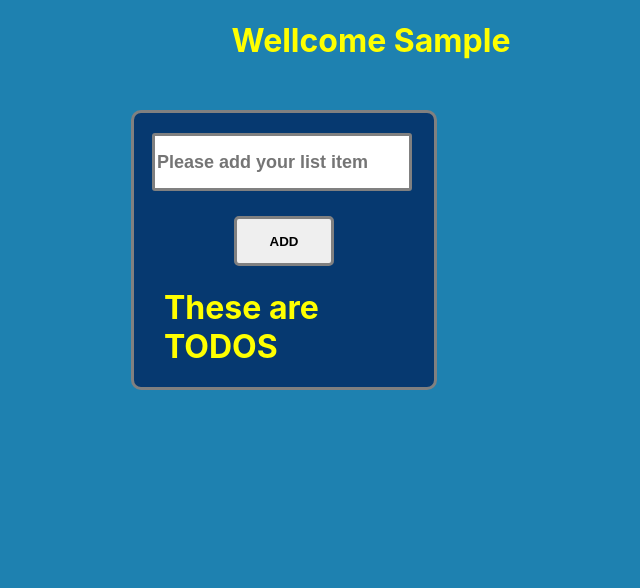
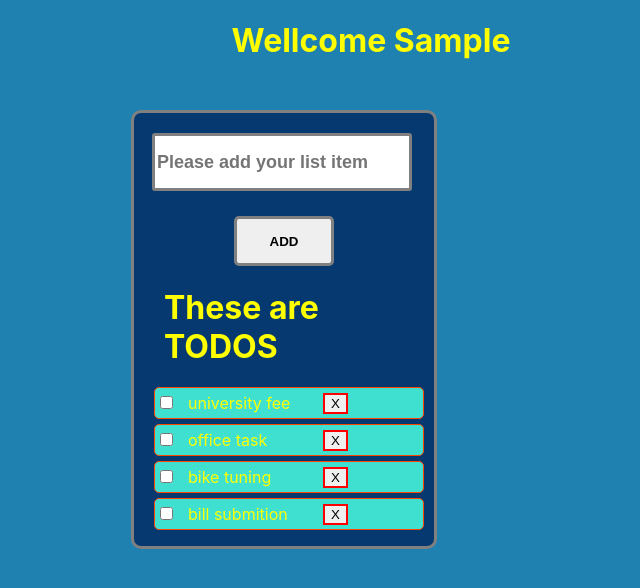
Before and after one commit to mkhalidsaifullah/ToDoList, a React (Create React App) app: page / in a window 1280 px wide. Both pictures are taken after typing "Sample" into the empty fields and a click on the input "SUBMIT". Shown: the top 588 px of the page, without its empty margins (269-909 px from the left). Built offline with nearby package versions, Linux system fonts and the light colour scheme.

Commit message:
delete to do has been done

```diff
--- a/src/components/AddTodo.js
+++ b/src/components/AddTodo.js
@@ -1,10 +1,31 @@
-import React from "react";
+import React, { useRef } from "react";
 
-const AddTodo = () => {
+const AddTodo = ({ addTodos }) => {
+  const todoRef = useRef("");
+
+  const formHandler = (e) => {
+    e.preventDefault();
+    const title = todoRef.current.value;
+    const id = Math.random();
+
+    if (title.trim().length === 0) {
+      alert("To do list item field can not be empty");
+      return;
+    }
+
+    addTodos(id, title);
+    todoRef.current.value = "";
+  };
   return (
     <form onSubmit={formHandler}>
-      <input type="text" placeholder="please add todo here" ref={nameRef} />
-      <input type="submit" value="Add" />
+      <input
+        className="todo-item"
+        type="text"
+        placeholder="Please add your list item "
+        ref={todoRef}
+      />
+
+      <input className="todo-button" type="submit" value="ADD" />
     </form>
   );
 };
--- a/src/components/Login.css
+++ b/src/components/Login.css
@@ -35,11 +35,16 @@
 }
 
 .submit-btn {
-  margin: 25px 10px 100px 70px;
+  margin: 25px 10px 100px 80px;
   align-items: center;
-  border-radius: 5px;
-  height: 50px;
-  width: 100px;
+  border-radius: 10px;
+  height: 40px;
+  width: 80px;
   font-weight: bold;
   border: 3px solid grey;
 }
+
+:hover.submit-btn {
+  color: white;
+  background-color: #09d319fd;
+}
--- /dev/null
+++ b/src/components/Todo.js
@@ -0,0 +1,17 @@
+const Todo = ({ todo, deleteTodo }) => {
+  const deleteTodoHandler = () => {
+    deleteTodo(todo.id);
+  };
+  return (
+    <li>
+      <input type="checkbox" className="checkbox" />
+      {todo.title}
+
+      <button className="delete-todo" onClick={deleteTodoHandler}>
+        X
+      </button>
+    </li>
+  );
+};
+
+export default Todo;
--- a/src/components/TodoList.css
+++ b/src/components/TodoList.css
@@ -60,6 +60,11 @@
   border: 3px solid grey;
 }
 
+:hover.todo-button{
+  background-color: #09d319fd;
+  color: white;
+}
+
 .delete-todo {
   margin-right: 70px;
   float: right;
--- a/src/components/TodoList.js
+++ b/src/components/TodoList.js
@@ -1,29 +1,21 @@
-import { useRef, useState } from "react";
+import { useState } from "react";
+import AddTodo from "./AddTodo";
+import Todo from "./Todo";
 import "./TodoList.css";
 
 const TodoList = ({ userName }) => {
   const [todos, setTodos] = useState([
     { id: 1, title: "university fee" },
-    { id: 2, title: "office task1" },
+    { id: 2, title: "office task" },
     { id: 3, title: "bike tuning" },
     { id: 4, title: "bill submition" },
   ]);
 
-  const todoRef = useRef("");
+  const addTodos = (id, title) => {
+    setTodos((prvTodos) => [{ id, title }, ...prvTodos]);
+  };
 
-  const formHandler = (e) => {
-    e.preventDefault();
-    const title = todoRef.current.value;
-    const id = Math.random();
-
-    if (title.trim().length === 0) {
-      alert("To do list item field can not be empty");
-      return;
-    }
-
-    setTodos((prvTodos) => [{ id, title }, ...prvTodos]);
-    todoRef.current.value = "";
-  };
+  // delete todos
 
   const deleteTodo = (toId) => {
     setTodos((prvTodos) => {
@@ -35,26 +27,18 @@ const TodoList = ({ userName }) => {
     <div>
       <h1 className="h1todo-list">Wellcome {userName}</h1>
       <div className="todo-form">
-        <form onSubmit={formHandler}>
-          <input
-            className="todo-item"
-            type="text"
-            placeholder="Please add your list item "
-            ref={todoRef}
-          />
+        <AddTodo addTodos={addTodos} />
 
-          <input className="todo-button" type="submit" value="ADD" />
-        </form>
+        {/* Printing todos */}
+
         <ul className="toItem-list">
           {todos && <h1>These are TODOS</h1>}
           {todos.map((todo) => (
-            <li key={todo.id}>
-              <input type="checkbox" className="checkbox" />
-              {todo.title}
-              <button className="delete-todo" onClick={deleteTodo(todo.id)}>
-                                X
-              </button>
-            </li>
+            <Todo
+              key={todo.id.toString()}
+              todo={todo}
+              deleteTodo={deleteTodo}
+            />
           ))}
         </ul>
       </div>
```
